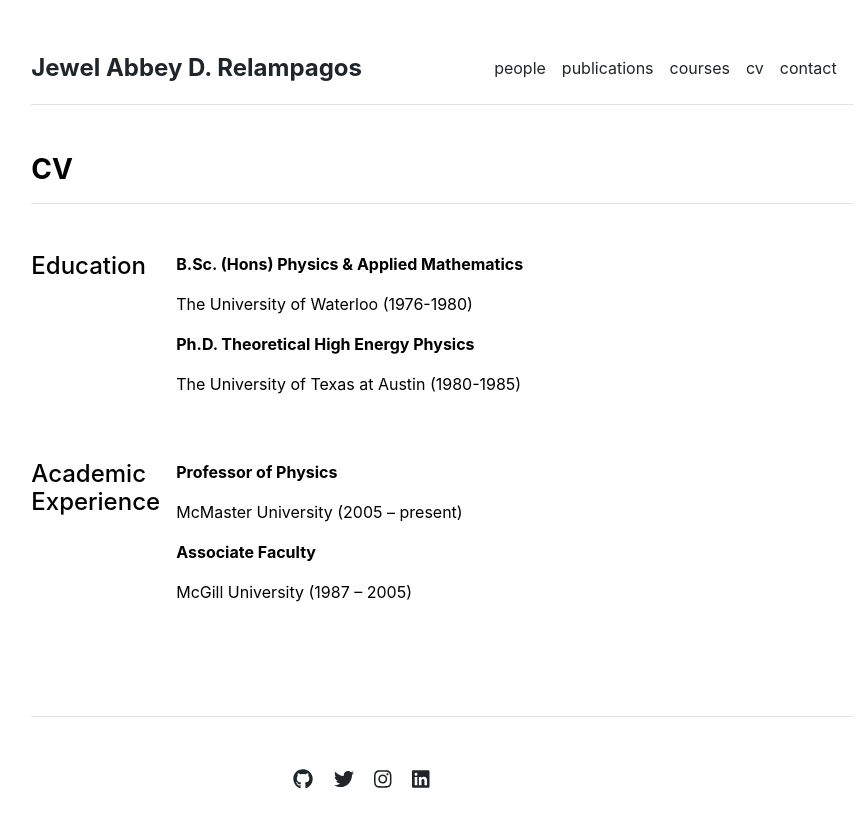
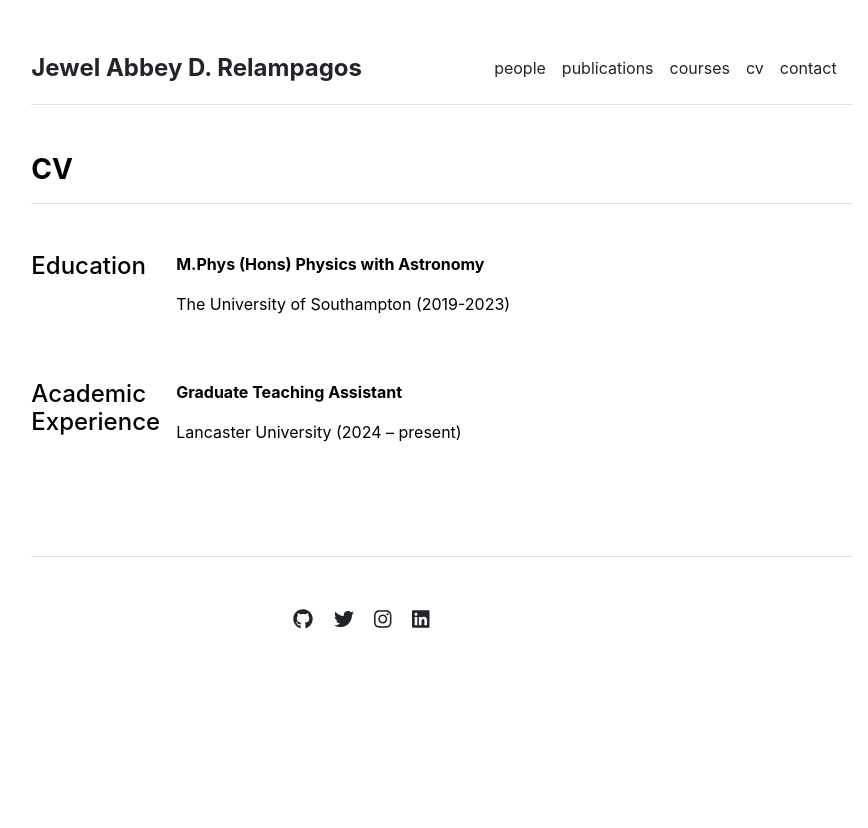
Before and after one commit to Abbrel/jarelampagos.github.io, a Jekyll site: the page built from cv.md, in a window 1280 px wide. Shown: the top 828 px of the page, without its empty margins (198-1066 px from the left). Built offline with Jekyll 4.4.1, drawn with Linux system fonts in a browser that asks for light colours.

Commit message:
Updating Website!

```diff
--- a/_data/cv/academic-experience.yml
+++ b/_data/cv/academic-experience.yml
@@ -1,5 +1,2 @@
-- title: 'Professor of Physics'
-  description: 'McMaster University (2005 – present)'
-
-- title: 'Associate Faculty'
-  description: 'McGill University (1987 – 2005)'
+- title: 'Graduate Teaching Assistant'
+  description: 'Lancaster University (2024 – present)'
--- a/_data/cv/education.yml
+++ b/_data/cv/education.yml
@@ -1,5 +1,2 @@
-- title: 'B.Sc. (Hons) Physics & Applied Mathematics'
-  description: 'The University of Waterloo (1976-1980)'
-
-- title: 'Ph.D. Theoretical High Energy Physics'
-  description: 'The University of Texas at Austin (1980-1985)'
+- title: 'M.Phys (Hons) Physics with Astronomy'
+  description: 'The University of Southampton (2019-2023)'
```
Also changed, not shown: _data/publications.yml (+9 -9 lines), publications.md (+1 -0 lines).
